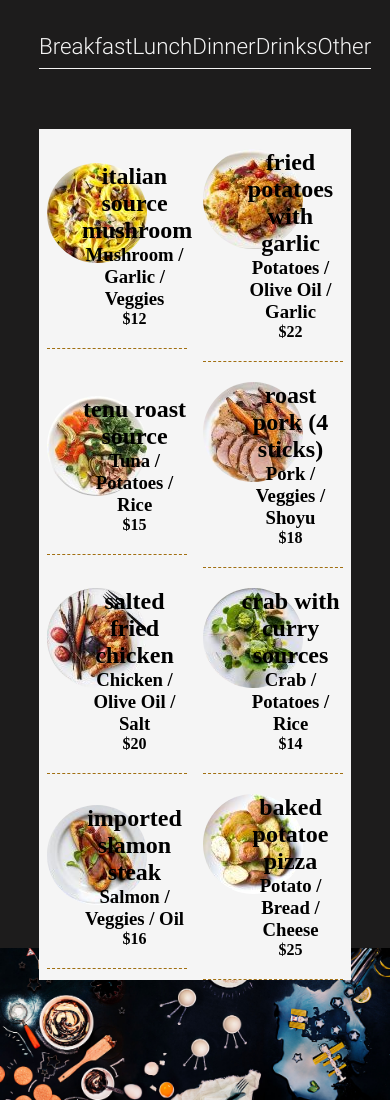
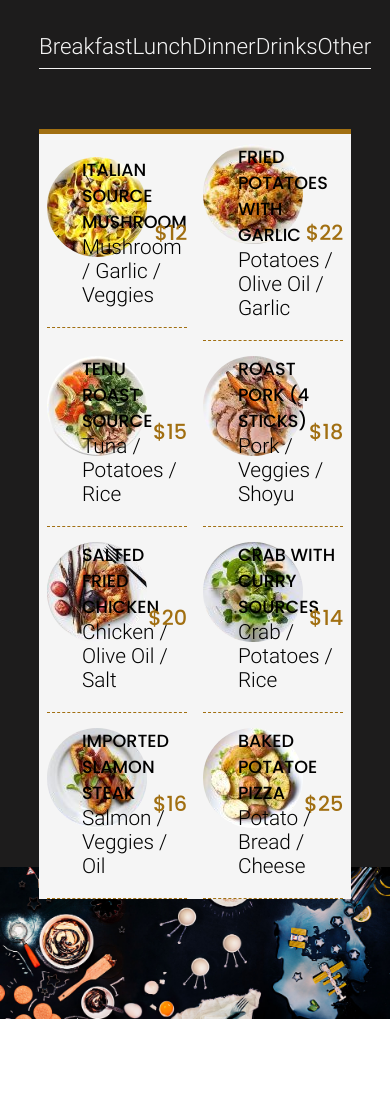
Before and after one commit to Rangassamy/projet-restaurent, a plain HTML site: page index.html in a window 390 px wide. Shown: the part 1800-2900 px from the top of the page. After the commit the page ends 2819 px from the top, so only its background shows below. Drawn offline with Linux system fonts and the light colour scheme.

Commit message:
third version of the section food without responsive

```diff
--- a/Assets/styles/layouts/_section-food.scss
+++ b/Assets/styles/layouts/_section-food.scss
@@ -54,17 +54,58 @@
       justify-content: space-around;
       align-items: center;
       min-height: 700px;
+      position: relative;
+
+      &::before {
+        content: "";
+        width: 100%;
+        height: 5px;
+        background: $color5;
+        position: absolute;
+        top: 0;
+        left: 0;
+      }
 
       > div {
         display: grid;
         grid-template-columns: 25% 75%;
         border-bottom: 1px dashed $color5;
-        padding: 20px 0;
+        padding: 15px 0 20px;
 
         img {
           border-radius: 150px;
           margin: 0 auto;
         }
+        .text-container {
+          display: flex;
+          flex-direction: column;
+          justify-content: center;
+          text-align: left;
+          position: relative;
+          h2 {
+            font-family: $font1;
+            color: $color3;
+            font-size: 1.1rem;
+            text-transform: uppercase;
+            font-weight: 100;
+          }
+          h3 {
+            font-family: $font3;
+            color: $color3;
+            font-size: 1.3rem;
+            font-weight: 100;
+          }
+          h4 {
+            position: absolute;
+            bottom: 50%;
+            transform: translateY(50%);
+            right: 0;
+            color: $color5;
+            font-family: $font1;
+            font-size: 1.3rem;
+            font-weight: 200;
+          }
+        }
       }
     }
   }
```
Also changed, not shown: Assets/styles/index.css, 1 other file.
